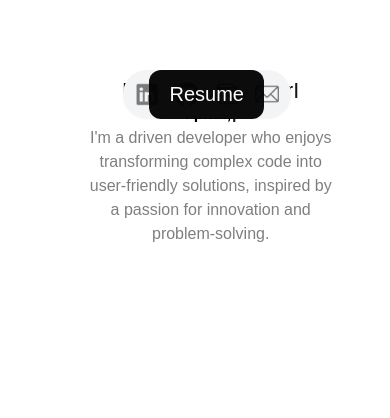
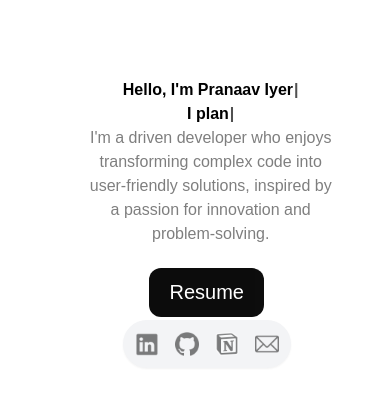
Before and after one commit to Pranaav003/PortfolioWebsite, a React (Vite) app: page / in a window 390 px wide. Shown: the part 187-605 px from the top of the page. Built offline with nearby package versions, Linux system fonts and the light colour scheme; a web font is replaced by a local one; what tailwindcss-animated would draw is missing.

Commit message:
Mobile fix2 (#5)
* fixedMobileView

* MobileViewFix2

```diff
--- a/tailwind.config.js
+++ b/tailwind.config.js
@@ -6,7 +6,7 @@ export default {
   ],
   theme: {
     screens: {
-      'xxs': '400px',
+      'xxs': '300px',
 
       'xs': '500px',
 
```
